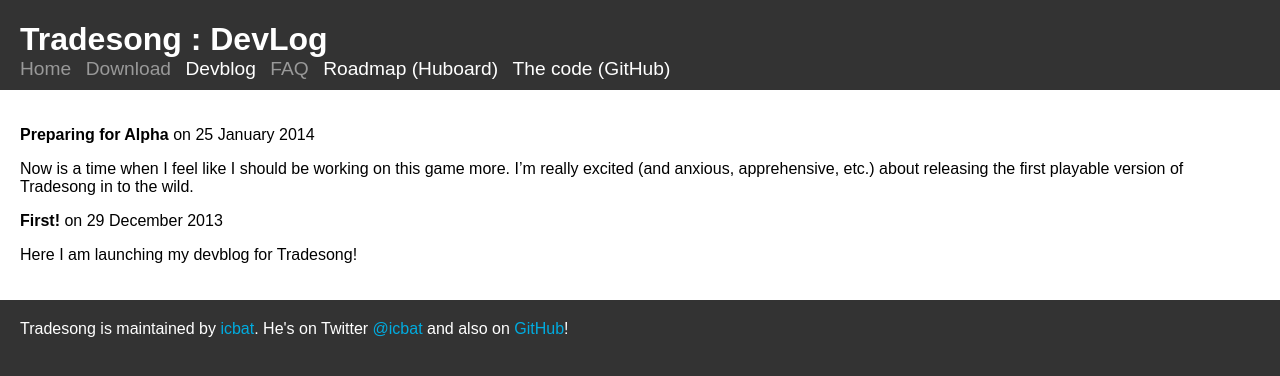
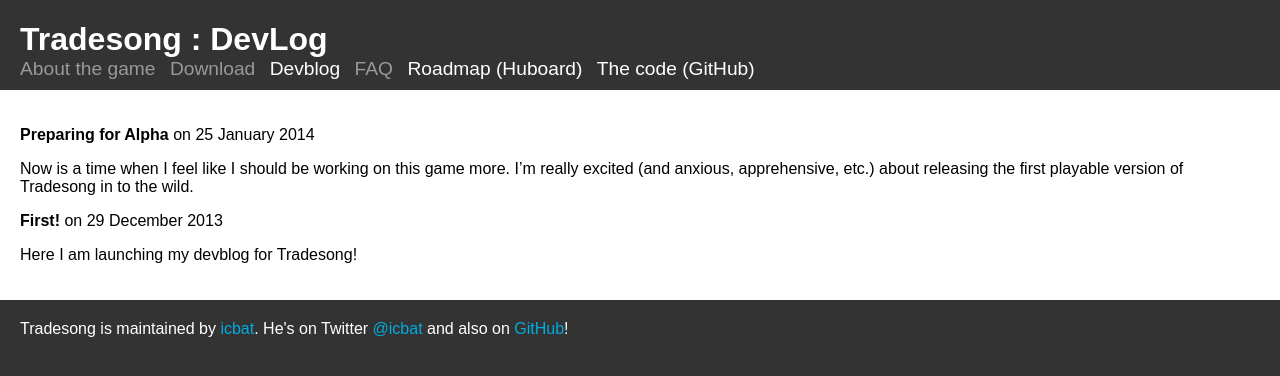
Before and after one commit to icbat/tradesong, a Jekyll site: the page built from index.markdown, in a window 1280 px wide. Shown: the top 376 px of the page. Built offline with Jekyll 4.4.1, drawn with Linux system fonts in a browser that asks for light colours.

Commit message:
Changing this name tentatively

```diff
--- a/_layouts/default.html
+++ b/_layouts/default.html
@@ -11,7 +11,7 @@
 		<header>
 			<h1><a class="title" href="{{site.url}}">Tradesong</a> : {{page.title}}</h1>
 			<ul class="navHeader">
-				<li>Home</li>
+				<li>About the game</li>
 				<li>Download</li>
 				<li><a href="{{site.url}}">Devblog</a></li>
 				<li>FAQ</li>
```
